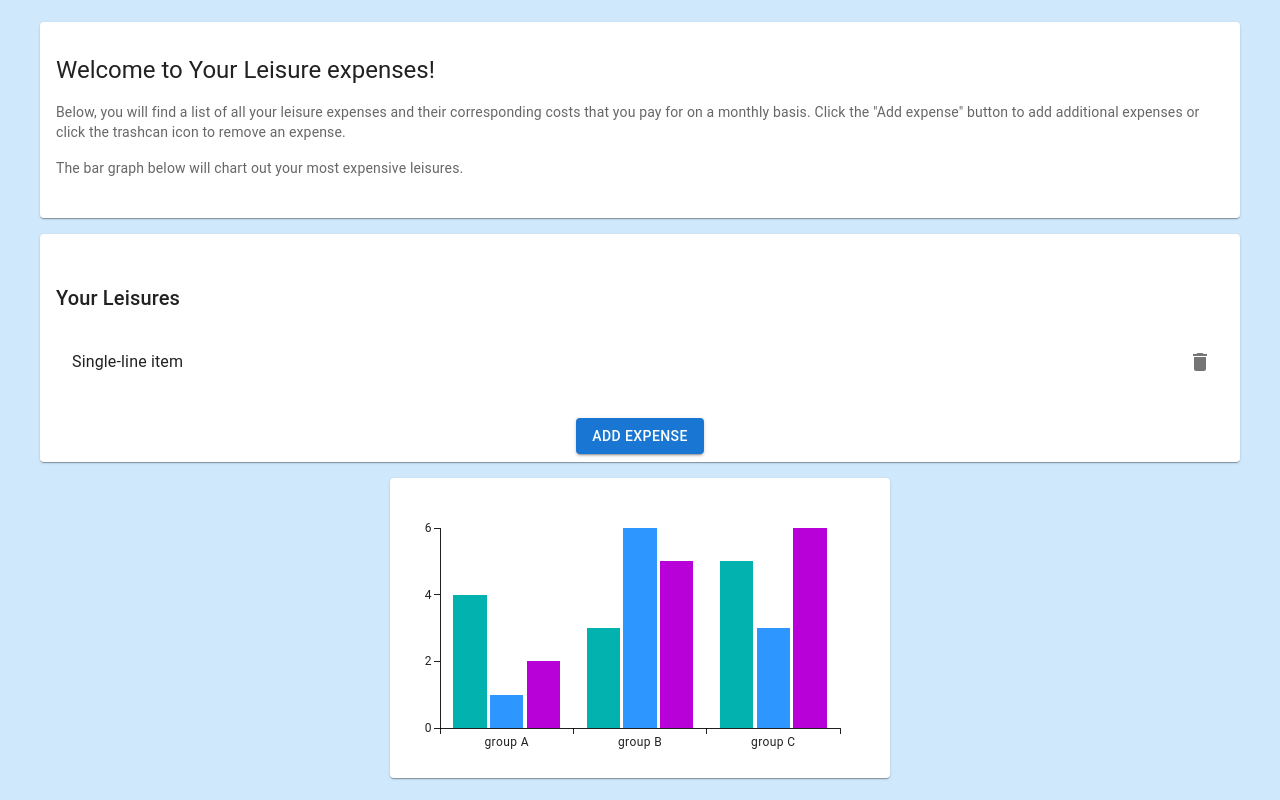
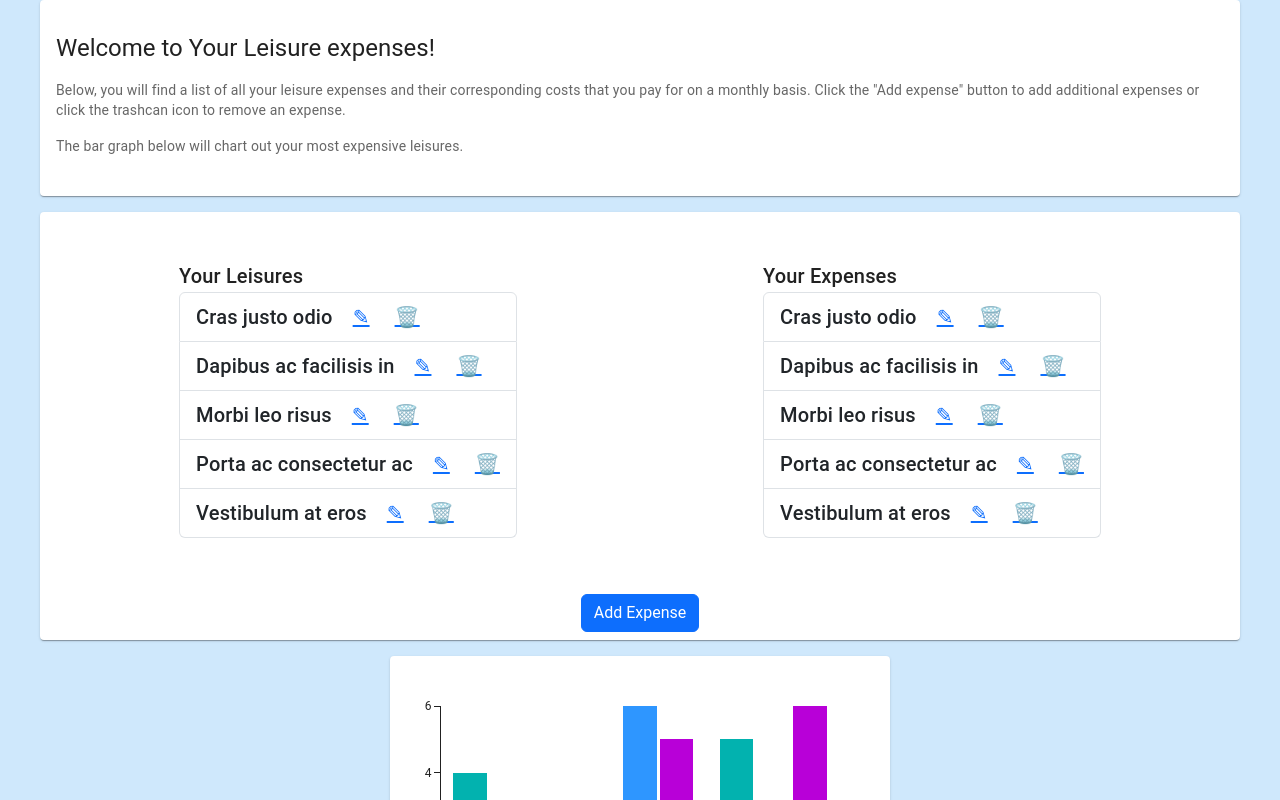
Before and after one commit to robstowe/Budget-Tracker, a React (Create React App) app in the folder client/: page /Leisure in a window 1280 px wide. Shown: the top 800 px of the page. Built offline with nearby package versions, Linux system fonts and the light colour scheme; grey boxes are pictures that could not be loaded.

Commit message:
finished lists

```diff
--- a/client/src/components/Leisure/index.js
+++ b/client/src/components/Leisure/index.js
@@ -17,7 +17,8 @@ import ListItemText from '@mui/material/ListItemText';
 import IconButton from '@mui/material/IconButton';
 import Grid from '@mui/material/Grid';
 import DeleteIcon from '@mui/icons-material/Delete';
-
+import ModalLeisure from './modal';
+import LeisureList from './list';
 
 const Item = styled(Paper)(({ theme }) => ({
   backgroundColor: theme.palette.mode === 'dark' ? '#1A2027' : '#fff',
@@ -89,22 +90,21 @@ export default function Subs({ open }) {
             <Card>
               <CardContent>
                 <Grid item xs={12} md={6}>
-                  <Typography sx={{ mt: 4, mb: 2 }} variant="h6" component="div">
-                    Your Leisures
-                  </Typography>
+                <Box sx={{ display: 'flex', justifyContent: 'space-around' }}>
+              <Typography sx={{ mt: 4, mb: 2 }} variant="h6" component="div">
+                Your Leisures
+                <LeisureList />
+              </Typography>
+              <Typography sx={{ mt: 4, mb: 2 }} variant="h6" component="div">
+                Your Expenses
+                <LeisureList />
+              </Typography>
+            </Box>
+
                   <Demo>
                     <List dense={dense}>
 
-                        <ListItem
-                          secondaryAction={
-                            <IconButton edge="end" aria-label="delete">
-                              <DeleteIcon />
-                            </IconButton>
-                          }>
-                          <ListItemText
-                            primary="Single-line item"
-                            secondary={secondary ? 'Secondary text' : null}/>
-                        </ListItem>
+
 
                     </List>
                   </Demo>
@@ -112,9 +112,7 @@ export default function Subs({ open }) {
               </CardContent>
 
               <CardActions sx={{ justifyContent: 'center'}}>
-                <Button variant="contained" color="primary">
-                  Add Expense
-                </Button>
+                <ModalLeisure />
               </CardActions>
             </Card>
           </Box>
--- /dev/null
+++ b/client/src/components/Leisure/list.js
@@ -0,0 +1,30 @@
+import ListGroup from 'react-bootstrap/ListGroup';
+
+function LeisureList() {
+  return (
+    <ListGroup>
+      <ListGroup.Item>
+        Cras justo odio
+        <a href='' style={{ marginRight: '25px', marginLeft: '20px' }}>✎</a>
+        <a href='' style={{ marginLeft: '25x' }}>🗑️</a>
+      </ListGroup.Item>
+      <ListGroup.Item>Dapibus ac facilisis in
+        <a href='' style={{ marginRight: '25px', marginLeft: '20px' }}>✎</a>
+        <a href='' style={{ marginLeft: '25x' }}>🗑️</a></ListGroup.Item>
+      <ListGroup.Item>Morbi leo risus
+      <a href='' style={{ marginRight: '25px', marginLeft: '20px' }}>✎</a>
+        <a href='' style={{ marginLeft: '25x' }}>🗑️</a>
+        </ListGroup.Item>
+      <ListGroup.Item>Porta ac consectetur ac
+      <a href='' style={{ marginRight: '25px', marginLeft: '20px' }}>✎</a>
+        <a href='' style={{ marginLeft: '25x' }}>🗑️</a>
+        </ListGroup.Item>
+      <ListGroup.Item>Vestibulum at eros
+      <a href='' style={{ marginRight: '25px', marginLeft: '20px' }}>✎</a>
+        <a href='' style={{ marginLeft: '25x' }}>🗑️</a>
+        </ListGroup.Item>
+    </ListGroup>
+  );
+}
+
+export default LeisureList;
--- /dev/null
+++ b/client/src/components/Leisure/modal.js
@@ -0,0 +1,62 @@
+import React, { useState } from 'react';
+import Button from 'react-bootstrap/Button';
+import Form from 'react-bootstrap/Form';
+import Modal from 'react-bootstrap/Modal';
+
+function ModalLeisure() {
+  const [show, setShow] = useState(false);
+  const [subscriptionAmount, setSubscriptionAmount] = useState('$');
+
+  const handleClose = () => setShow(false);
+  const handleShow = () => setShow(true);
+
+  const handleAmountChange = (event) => {
+    const enteredValue = event.target.value;
+    // Use a regular expression to check if the entered value matches the allowed pattern.
+    if (/^[0-9$.]*$/.test(enteredValue)) {
+      setSubscriptionAmount(enteredValue);
+    }
+  };
+
+  return (
+    <>
+      <Button variant="primary" onClick={handleShow}>
+        Add Expense
+      </Button>
+
+      <Modal show={show} onHide={handleClose}>
+        <Modal.Header closeButton>
+          <Modal.Title>Add Your New Expense</Modal.Title>
+        </Modal.Header>
+        <Modal.Body>
+          <Form>
+            <Form.Group className="mb-3" controlId="exampleForm.ControlInput1">
+              <Form.Label>Enter Your Expense</Form.Label>
+              <Form.Control type="text" placeholder="ex. Golf, Food, Hobbies etc." autoFocus />
+            </Form.Group>
+            <Form.Group className="mb-3" controlId="exampleForm.ControlTextarea1">
+              <Form.Label>Enter Expense Amount</Form.Label>
+              <Form.Control
+                as="textarea"
+                rows={3}
+                type="text"
+                value={subscriptionAmount}
+                onChange={handleAmountChange}
+              />
+            </Form.Group>
+          </Form>
+        </Modal.Body>
+        <Modal.Footer>
+          <Button variant="secondary" onClick={handleClose}>
+            Close
+          </Button>
+          <Button variant="primary" onClick={handleClose}>
+            Save Changes
+          </Button>
+        </Modal.Footer>
+      </Modal>
+    </>
+  );
+}
+
+export default ModalLeisure;
--- a/client/src/components/Subscriptions/index.js
+++ b/client/src/components/Subscriptions/index.js
@@ -18,6 +18,7 @@ import IconButton from '@mui/material/IconButton';
 import Grid from '@mui/material/Grid';
 import DeleteIcon from '@mui/icons-material/Delete';
 import ModalSub from './modal';
+import SubList from './list';
 
 
 const Item = styled(Paper)(({ theme }) => ({
@@ -91,22 +92,21 @@ export default function Subs({ open }) {
             <Card>
               <CardContent>
                 <Grid item xs={12} md={6}>
-                  <Typography sx={{ mt: 4, mb: 2 }} variant="h6" component="div">
-                    Your Subscriptions
-                  </Typography>
+                <Box sx={{ display: 'flex', justifyContent: 'space-around' }}>
+              <Typography sx={{ mt: 4, mb: 2 }} variant="h6" component="div">
+                Your Subscriptions
+                <SubList />
+              </Typography>
+              <Typography sx={{ mt: 4, mb: 2 }} variant="h6" component="div">
+                Your Expenses
+                <SubList />
+              </Typography>
+            </Box>
+
                   <Demo>
                     <List dense={dense}>
 
-                        <ListItem
-                          secondaryAction={
-                            <IconButton edge="end" aria-label="delete">
-                              <DeleteIcon />
-                            </IconButton>
-                          }>
-                          <ListItemText
-                            primary="Single-line item"
-                            secondary={secondary ? 'Secondary text' : null}/>
-                        </ListItem>
+
 
                     </List>
                   </Demo>
@@ -114,12 +114,8 @@ export default function Subs({ open }) {
               </CardContent>
 
               <CardActions sx={{ justifyContent: 'center'}}>
-                {/* <Button variant="contained" color="primary">
-                  Add Sub
-                </Button> */}
-                <ModalSub  />
+                <ModalSub />
               </CardActions>
-
             </Card>
           </Box>
 
--- /dev/null
+++ b/client/src/components/Subscriptions/list.js
@@ -0,0 +1,20 @@
+import ListGroup from 'react-bootstrap/ListGroup';
+
+function SubList() {
+  return (
+    <ListGroup>
+      <ListGroup.Item >Cras justo odio<a href='' style={{ marginRight: '25px', marginLeft: '20px' }}>✎</a>
+        <a href='' style={{ marginLeft: '25x' }}>🗑️</a></ListGroup.Item>
+      <ListGroup.Item>Dapibus ac facilisis in<a href='' style={{ marginRight: '25px', marginLeft: '20px' }}>✎</a>
+        <a href='' style={{ marginLeft: '25x' }}>🗑️</a></ListGroup.Item>
+      <ListGroup.Item>Morbi leo risus<a href='' style={{ marginRight: '25px', marginLeft: '20px' }}>✎</a>
+        <a href='' style={{ marginLeft: '25x' }}>🗑️</a></ListGroup.Item>
+      <ListGroup.Item>Porta ac consectetur ac<a href='' style={{ marginRight: '25px', marginLeft: '20px' }}>✎</a>
+        <a href='' style={{ marginLeft: '25x' }}>🗑️</a></ListGroup.Item>
+      <ListGroup.Item>Vestibulum at eros<a href='' style={{ marginRight: '25px', marginLeft: '20px' }}>✎</a>
+        <a href='' style={{ marginLeft: '25x' }}>🗑️</a></ListGroup.Item>
+    </ListGroup>
+  );
+}
+
+export default SubList;
--- a/client/src/components/Utilities/index.js
+++ b/client/src/components/Utilities/index.js
@@ -17,6 +17,8 @@ import ListItemText from '@mui/material/ListItemText';
 import IconButton from '@mui/material/IconButton';
 import Grid from '@mui/material/Grid';
 import DeleteIcon from '@mui/icons-material/Delete';
+import ModalUtil from './modal';
+import UtilList from './list';
 
 
 const Item = styled(Paper)(({ theme }) => ({
@@ -89,22 +91,21 @@ export default function Subs({ open }) {
             <Card>
               <CardContent>
                 <Grid item xs={12} md={6}>
-                  <Typography sx={{ mt: 4, mb: 2 }} variant="h6" component="div">
-                    Your Utilities
-                  </Typography>
+                <Box sx={{ display: 'flex', justifyContent: 'space-around' }}>
+              <Typography sx={{ mt: 4, mb: 2 }} variant="h6" component="div">
+                Your Utilities
+                <UtilList />
+              </Typography>
+              <Typography sx={{ mt: 4, mb: 2 }} variant="h6" component="div">
+                Your Expenses
+                <UtilList />
+              </Typography>
+            </Box>
+
                   <Demo>
                     <List dense={dense}>
 
-                        <ListItem
-                          secondaryAction={
-                            <IconButton edge="end" aria-label="delete">
-                              <DeleteIcon />
-                            </IconButton>
-                          }>
-                          <ListItemText
-                            primary="Single-line item"
-                            secondary={secondary ? 'Secondary text' : null}/>
-                        </ListItem>
+
 
                     </List>
                   </Demo>
@@ -112,12 +113,11 @@ export default function Subs({ open }) {
               </CardContent>
 
               <CardActions sx={{ justifyContent: 'center'}}>
-                <Button variant="contained" color="primary">
-                  Add Utility
-                </Button>
+                <ModalUtil />
               </CardActions>
             </Card>
           </Box>
+
 
 
 
--- /dev/null
+++ b/client/src/components/Utilities/list.js
@@ -0,0 +1,20 @@
+import ListGroup from 'react-bootstrap/ListGroup';
+
+function UtilList() {
+  return (
+    <ListGroup>
+      <ListGroup.Item >Cras justo odio<a href='' style={{ marginRight: '25px', marginLeft: '20px' }}>✎</a>
+        <a href='' style={{ marginLeft: '25x' }}>🗑️</a></ListGroup.Item>
+      <ListGroup.Item>Dapibus ac facilisis in<a href='' style={{ marginRight: '25px', marginLeft: '20px' }}>✎</a>
+        <a href='' style={{ marginLeft: '25x' }}>🗑️</a></ListGroup.Item>
+      <ListGroup.Item>Morbi leo risus<a href='' style={{ marginRight: '25px', marginLeft: '20px' }}>✎</a>
+        <a href='' style={{ marginLeft: '25x' }}>🗑️</a></ListGroup.Item>
+      <ListGroup.Item>Porta ac consectetur ac<a href='' style={{ marginRight: '25px', marginLeft: '20px' }}>✎</a>
+        <a href='' style={{ marginLeft: '25x' }}>🗑️</a></ListGroup.Item>
+      <ListGroup.Item>Vestibulum at eros<a href='' style={{ marginRight: '25px', marginLeft: '20px' }}>✎</a>
+        <a href='' style={{ marginLeft: '25x' }}>🗑️</a></ListGroup.Item>
+    </ListGroup>
+  );
+}
+
+export default UtilList;
--- /dev/null
+++ b/client/src/components/Utilities/modal.js
@@ -0,0 +1,62 @@
+import React, { useState } from 'react';
+import Button from 'react-bootstrap/Button';
+import Form from 'react-bootstrap/Form';
+import Modal from 'react-bootstrap/Modal';
+
+function ModalUtil() {
+  const [show, setShow] = useState(false);
+  const [subscriptionAmount, setSubscriptionAmount] = useState('$');
+
+  const handleClose = () => setShow(false);
+  const handleShow = () => setShow(true);
+
+  const handleAmountChange = (event) => {
+    const enteredValue = event.target.value;
+    // Use a regular expression to check if the entered value matches the allowed pattern.
+    if (/^[0-9$.]*$/.test(enteredValue)) {
+      setSubscriptionAmount(enteredValue);
+    }
+  };
+
+  return (
+    <>
+      <Button variant="primary" onClick={handleShow}>
+        Add Utility
+      </Button>
+
+      <Modal show={show} onHide={handleClose}>
+        <Modal.Header closeButton>
+          <Modal.Title>Add Your New Utility</Modal.Title>
+        </Modal.Header>
+        <Modal.Body>
+          <Form>
+            <Form.Group className="mb-3" controlId="exampleForm.ControlInput1">
+              <Form.Label>Enter Your Utility</Form.Label>
+              <Form.Control type="text" placeholder="ex. Water, Electric etc." autoFocus />
+            </Form.Group>
+            <Form.Group className="mb-3" controlId="exampleForm.ControlTextarea1">
+              <Form.Label>Enter Utility Amount</Form.Label>
+              <Form.Control
+                as="textarea"
+                rows={3}
+                type="text"
+                value={subscriptionAmount}
+                onChange={handleAmountChange}
+              />
+            </Form.Group>
+          </Form>
+        </Modal.Body>
+        <Modal.Footer>
+          <Button variant="secondary" onClick={handleClose}>
+            Close
+          </Button>
+          <Button variant="primary" onClick={handleClose}>
+            Save Changes
+          </Button>
+        </Modal.Footer>
+      </Modal>
+    </>
+  );
+}
+
+export default ModalUtil;
```
